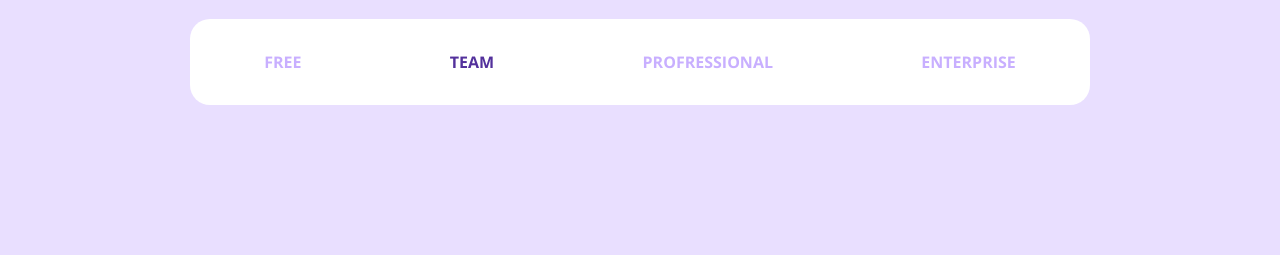
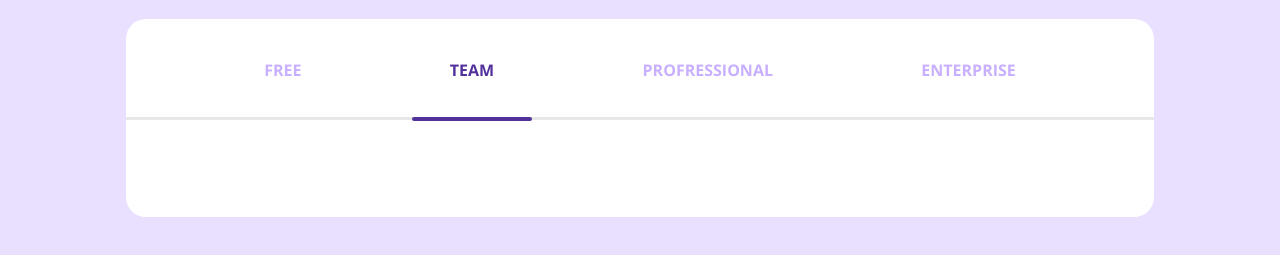
Before and after one commit to MichaelMkrtch/cost-estimator, a plain HTML site: page index.html in a window 1280 px wide. Shown: the part 107-362 px from the top of the page. Drawn offline with nearby package versions, Linux system fonts and the light colour scheme.

Commit message:
Add active tab styles

```diff
--- a/index.css
+++ b/index.css
@@ -21,6 +21,8 @@ h1 {
   flex-direction: column;
   justify-content: center;
   max-width: 900px;
+  padding: 0 64px 64px 64px;
+  position: relative;
   width: 100%;
 }
 
@@ -29,12 +31,14 @@ h1 {
   display: flex;
   font-weight: bold;
   justify-content: space-around;
+  margin: 0 0 32px 0;
+  padding: 16px;
   text-transform: uppercase;
   width: 100%;
 }
 
 .tabs p {
-  padding: 16px;
+  padding: 8px;
 }
 
 .tabs p:hover {
@@ -44,4 +48,25 @@ h1 {
 
 .tabs p.active {
   color: rgb(83, 49, 156);
+  position: relative;
 }
+
+.line {
+  background-color: rgb(231, 231, 231);
+  height: 3px;
+  position: absolute;
+  top: 98px;
+  width: 100%;
+}
+
+.tabs .active::before {
+  background-color: rgb(83, 49, 156);
+  border-radius: 10px;
+  bottom: -32px;
+  content: '';
+  height: 4px;
+  left: -50%;
+  position: absolute;
+  width: 200%;
+  z-index: 1;
+}
--- a/index.html
+++ b/index.html
@@ -23,6 +23,7 @@
         <p>Profressional</p>
         <p>Enterprise</p>
       </div>
+      <div class="line"></div>
     </div>
   </body>
 </html>
```
